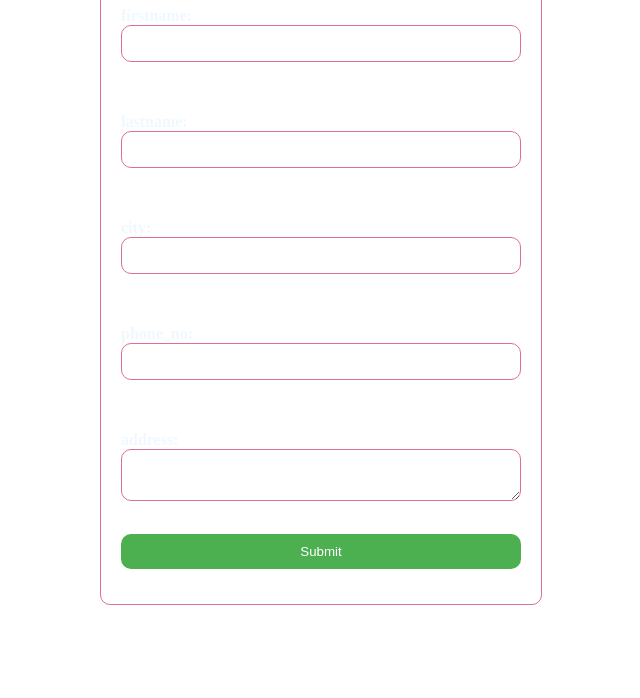
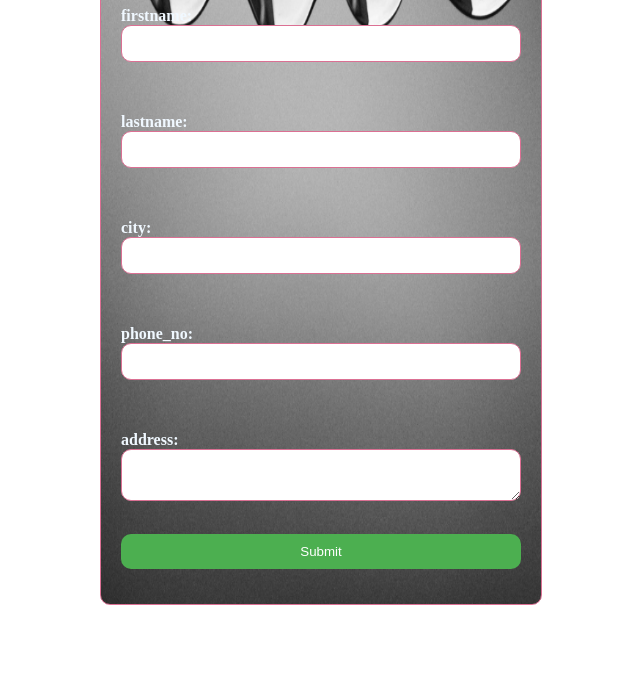
Before and after one commit to BushenRaaj/FORM-VALIDATION-WITH-ALERT, a plain HTML site: page index.html in a window 1280 px wide. Shown: the part 102-800 px from the top of the page, without its empty margins (319-959 px from the left). Drawn offline with Linux system fonts and the light colour scheme.

Commit message:
Update style.css

```diff
--- a/style.css
+++ b/style.css
@@ -7,7 +7,7 @@ h1{
     padding: 20px;
     color: aliceblue;
     font-weight: bolder;
-    background-image: url(img/cobg.png);
+    background-image: url(cobg.png);
     background-repeat: no-repeat;
     background-size: 100% 100%;
     border: 1px solid palevioletred;
```
